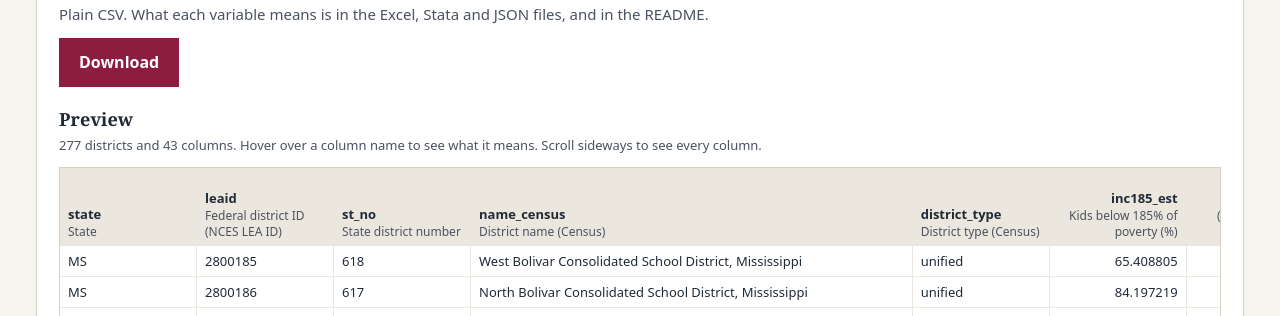
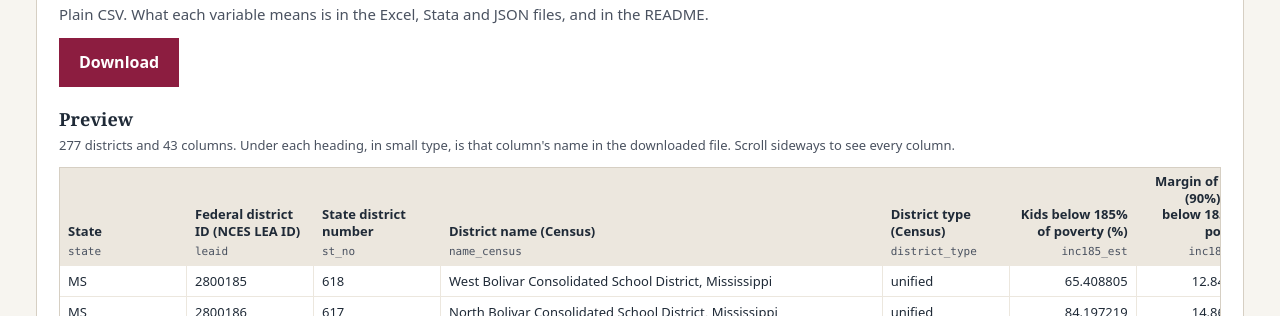
Before and after one commit to jmfreder123/mam-dashboard, a plain HTML site: page index.html in a window 1280 px wide. Shown: the part 1672-1988 px from the top of the page. Drawn offline with Linux system fonts and the light colour scheme.

Commit message:
Preview headers lead with plain labels
Each preview column shows what it holds in plain words, with the
column's name in the downloaded file in small type under it.

Co-Authored-By: Claude Opus 5.5 <noreply@anthropic.com>
Claude-Session: https://claude.ai/code/session_01432x9bXhA5qu93rTLXuq2m

```diff
--- a/dl.js
+++ b/dl.js
@@ -463,14 +463,15 @@
     var full = what === "indicators" ? indicatorsData(sel) : what === "funding" ? fundingData(sel) : resultsData(sel);
     var ds = applyCols(what, full);
     renderCols(what, full, ds);
-    note.textContent = ds.rows.length + " districts and " + ds.cols.length + " columns. Hover over a column name to see what it means. Scroll sideways to see every column.";
+    note.textContent = ds.rows.length + " districts and " + ds.cols.length + " columns. Under each heading, in small type, is that column's name in the downloaded file. Scroll sideways to see every column.";
     var t = document.createElement("table"), thead = document.createElement("thead"), hr = document.createElement("tr");
     ds.cols.forEach(function (c) {
       var th = document.createElement("th");
-      th.textContent = c.name; th.title = c.label;
       if (c.type === "num") th.className = "n";
-      var sub = document.createElement("span"); sub.className = "lab"; sub.textContent = c.label;
-      th.appendChild(sub);
+      var main = document.createElement("span"); main.className = "lab"; main.textContent = c.label;
+      var code = document.createElement("span"); code.className = "code"; code.textContent = c.name;
+      code.title = "Column name in the downloaded file";
+      th.appendChild(main); th.appendChild(code);
       hr.appendChild(th);
     });
     thead.appendChild(hr); t.appendChild(thead);
--- a/style.css
+++ b/style.css
@@ -201,7 +201,8 @@ ol.ranklist li.empty { display: block; color: var(--soft); }
 .dlpreview table { border-collapse: collapse; font-size: 13px; min-width: 100%; }
 .dlpreview th, .dlpreview td { border-bottom: 1px solid var(--tone); border-right: 1px solid var(--tone); padding: 5px 8px; text-align: left; white-space: nowrap; }
 .dlpreview th { position: sticky; top: 0; background: var(--tone); font-weight: 700; vertical-align: bottom; z-index: 1; }
-.dlpreview th .lab { display: block; font-weight: 400; color: var(--soft); white-space: normal; min-width: 120px; max-width: 200px; font-size: 12px; line-height: 1.3; }
+.dlpreview th .lab { display: block; font-weight: 700; color: var(--ink); white-space: normal; min-width: 110px; max-width: 200px; font-size: 13px; line-height: 1.3; }
+.dlpreview th .code { display: block; font-weight: 400; color: var(--soft); font-size: 11px; margin-top: 3px; font-family: ui-monospace, Menlo, Consolas, monospace; }
 .dlpreview td.n, .dlpreview th.n { text-align: right; font-variant-numeric: tabular-nums; }
 .dlpreview th.n .lab { text-align: right; margin-left: auto; }
 .foot { color: var(--soft); font-size: 14px; padding-bottom: 32px; }
```
